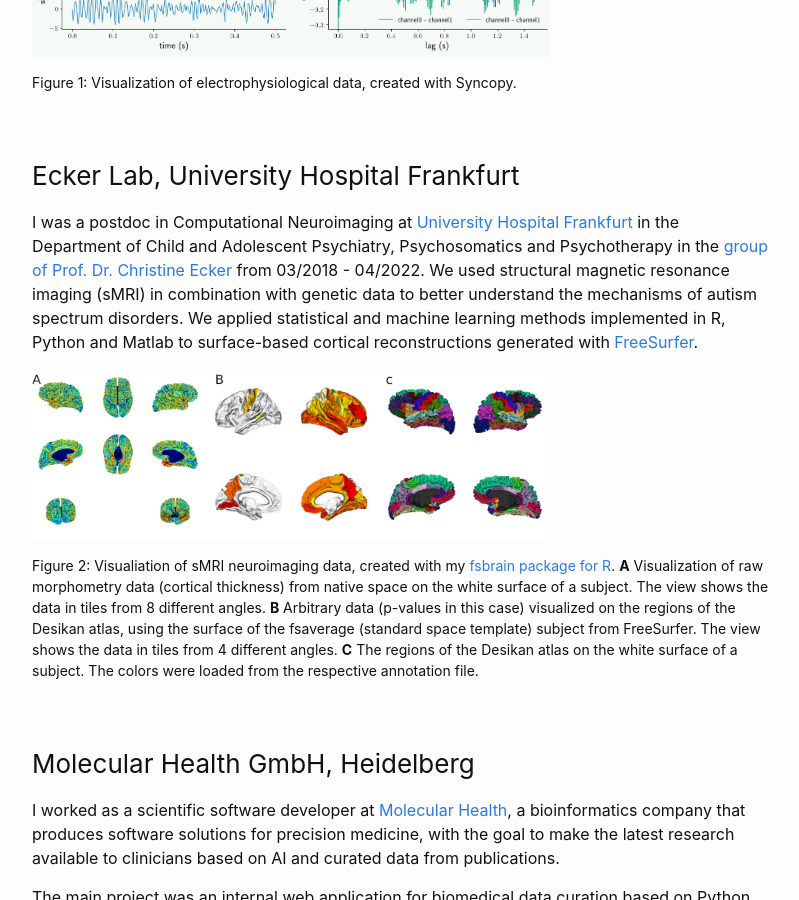
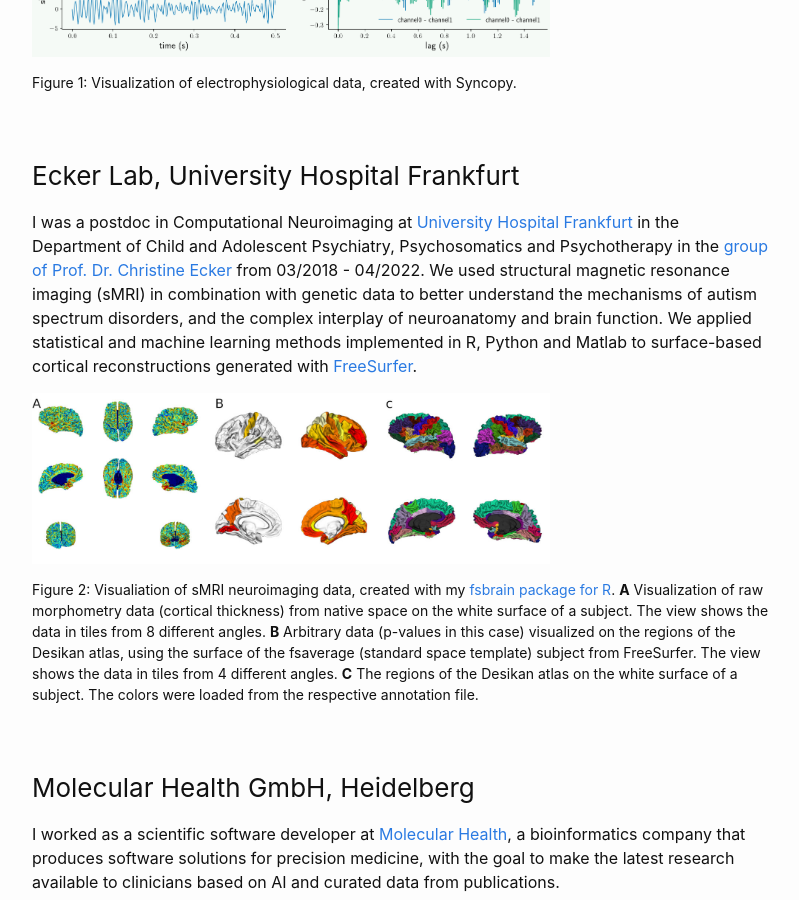
Before and after one commit to dfsp-spirit/dfsp-spirit.github.io, a Jekyll site: the page built from x020_projects.markdown, in a window 1280 px wide and 900 px high, scrolled down 449 px. Shown: the whole window, without its empty margins (238-1037 px from the left). Built offline with Jekyll 4.4.1, drawn with Linux system fonts in a browser that asks for light colours.

Commit message:
CHG: add ASD project goal

```diff
--- a/x020_projects.markdown
+++ b/x020_projects.markdown
@@ -18,7 +18,7 @@ Figure 1: Visualization of electrophysiological data, created with Syncopy.
 ### Ecker Lab, University Hospital Frankfurt
 
 I was a postdoc in Computational Neuroimaging at [University Hospital Frankfurt](https://kgu.de) in the Department of Child
-and Adolescent Psychiatry, Psychosomatics and Psychotherapy in the [group of Prof. Dr. Christine Ecker](https://www.kgu.de/einrichtungen/kliniken/zentrum-fuer-psychische-gesundheit/psychiatrie-psychosomatik-und-psychotherapie-des-kindes-und-jugendalters/forschung/laboratory-of-neuroimaging) from 03/2018 - 04/2022. We used structural magnetic resonance imaging (sMRI) in combination with genetic data to better understand the mechanisms of autism spectrum disorders. We applied statistical and machine learning methods implemented in R, Python and Matlab to surface-based cortical reconstructions generated with [FreeSurfer](http://freesurfer.net).
+and Adolescent Psychiatry, Psychosomatics and Psychotherapy in the [group of Prof. Dr. Christine Ecker](https://www.kgu.de/einrichtungen/kliniken/zentrum-fuer-psychische-gesundheit/psychiatrie-psychosomatik-und-psychotherapie-des-kindes-und-jugendalters/forschung/laboratory-of-neuroimaging) from 03/2018 - 04/2022. We used structural magnetic resonance imaging (sMRI) in combination with genetic data to better understand the mechanisms of autism spectrum disorders, and the complex interplay of neuroanatomy and brain function. We applied statistical and machine learning methods implemented in R, Python and Matlab to surface-based cortical reconstructions generated with [FreeSurfer](http://freesurfer.net).
 
 <img style="" src="assets/img/fsbrain_vis_overview.jpg" alt="sMRI descriptor visualization" width="70%">
 <figcaption>
```
